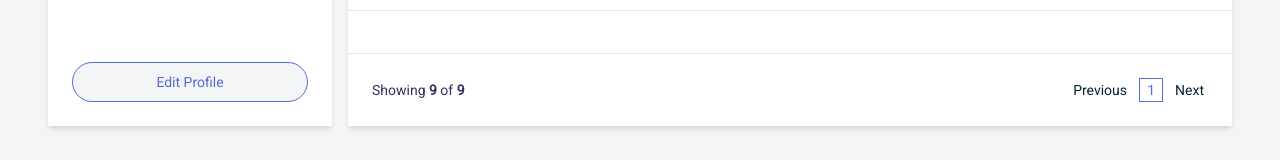
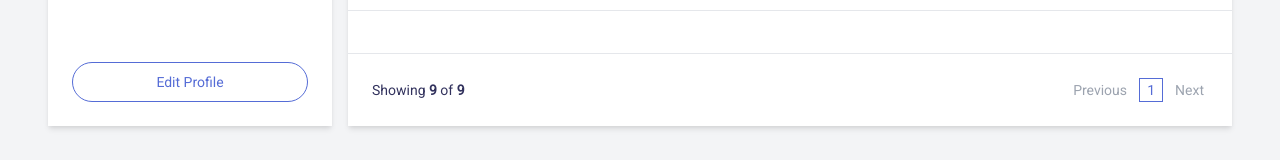
Before and after one commit to tnbCrow/tnbCrow-Frontend, a Next.js app: page /dashboard in a window 1280 px wide. Shown: the part 878-1038 px from the top of the page. Built offline with nearby package versions, Linux system fonts and the light colour scheme.

Commit message:
disable button style

```diff
--- a/components/Button.tsx
+++ b/components/Button.tsx
@@ -22,45 +22,39 @@ export const Button: FC<
 
   switch (type) {
     case "primary": {
-      const disabledColor = disabled ? "bg-gray-400" : "hover:bg-link";
+      const buttonStyle = disabled ? "bg-gray-400" : "hover:bg-link bg-button";
 
-      tailwind = [tailwind, disabledColor, "bg-button text-white  "].join(" ");
+      tailwind = [tailwind, buttonStyle, " text-white "].join(" ");
       break;
     }
     case "secondary": {
-      const disabledColor = disabled
+      const buttonStyle = disabled
         ? "bg-gray-100 text-gray-400"
-        : "hover:bg-blue-50";
+        : "hover:bg-blue-50 text-white border border-link text-link bg-white";
 
-      tailwind = [
-        tailwind,
-        disabledColor,
-        "bg-white text-white border border-link text-link ",
-      ].join(" ");
+      tailwind = [tailwind, buttonStyle].join(" ");
       break;
     }
     case "text": {
-      const disabledColor = disabled ? "text-gray-400" : "hover:underline";
+      const buttonStyle = disabled
+        ? "text-gray-400"
+        : "hover:underline text-button border-0 text-button  focus:border focus:border-dotted";
 
-      tailwind = [
-        tailwind,
-        disabledColor,
-        "text-button border-0 text-button  focus:border focus:border-dotted",
-      ].join(" ");
+      tailwind = [tailwind, buttonStyle].join(" ");
       break;
     }
     case "link":
-      const disabledColor = disabled ? "text-gray-400" : "hover:underline";
+      const buttonStyle = disabled
+        ? "text-gray-400"
+        : "hover:underline text-button border-0 text-link";
 
-      tailwind = [
-        tailwind,
-        disabledColor,
-        "text-button border-0 text-link  ",
-      ].join(" ");
+      tailwind = [tailwind, buttonStyle].join(" ");
       break;
     default:
       break;
   }
+
+  tailwind = disabled ? tailwind.concat(" cursor-not-allowed ") : tailwind;
 
   return (
     <button className={tailwind} disabled={disabled} {...rest}>
--- a/pages/dashboard.tsx
+++ b/pages/dashboard.tsx
@@ -276,7 +276,7 @@ export default function dashboard() {
             <span className="text-center">
               Trustworthy, fast, reliable. no scam.
             </span>
-            <Button disabled>Wallet</Button>
+            <Button>Wallet</Button>
 
             <div className="h-full flex flex-col justify-between">
               <div className="md:space-y-8 md:mt-8 flex md:flex-col justify-around flex-row mb-4">
@@ -317,9 +317,7 @@ export default function dashboard() {
                 </div>
               </div>
 
-              <Button disabled type={"secondary"}>
-                Edit Profile
-              </Button>
+              <Button type={"secondary"}>Edit Profile</Button>
             </div>
           </div>
           <div className=" md:row-start-1 md:row-span-1 md:col-start-2  md:col-span-3 sm:grid sm:grid-cols-3 flex flex-col gap-2 ">
```
